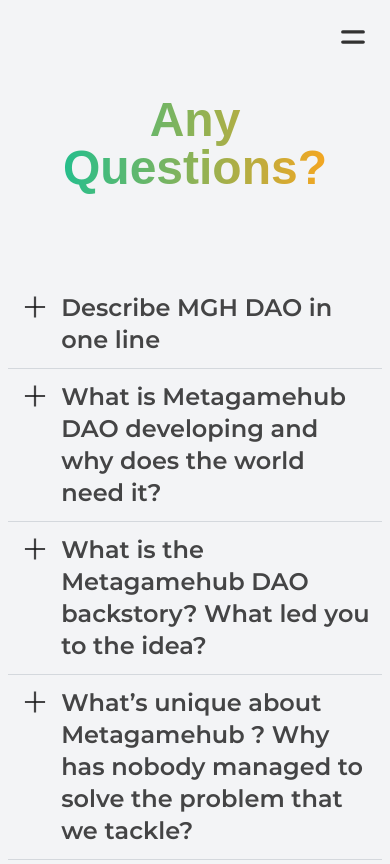
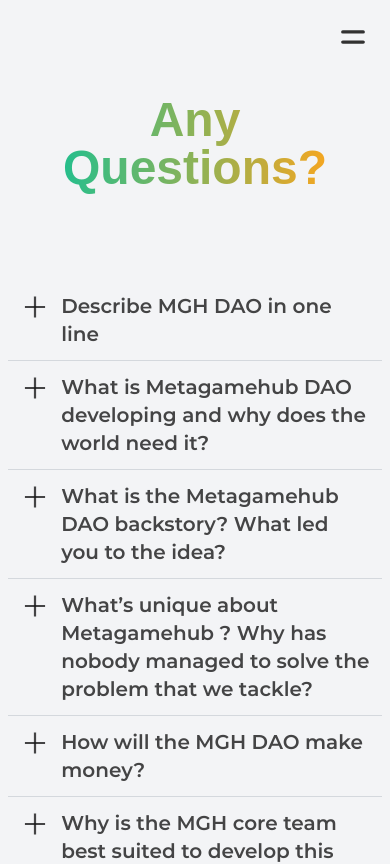
Before and after one commit to thehubdao/HUB-Website, a Next.js app: page /faq in a window 390 px wide. Shown: the top 864 px of the page. Built offline with nearby package versions, Linux system fonts and the light colour scheme; a web font is replaced by a local one.

Commit message:
minor design fixes

```diff
--- a/components/Question.tsx
+++ b/components/Question.tsx
@@ -12,7 +12,7 @@
 
                 <AiOutlineMinus className=" text-black text-opacity-80 text-3xl hidden peer-checked:block max-w-min peer-checked:mb-3" />
 
-                <p className="text-black opacity-80 font-medium text-2xl peer-checked:mb-3 ml-3 col-span-11 select-none">{question}</p>
+                <p className="text-black opacity-80 font-medium text-xl sm:text-2xl peer-checked:mb-3 ml-3 col-span-11 select-none">{question}</p>
 
                 <div className="hidden peer-checked:block text-black text-opacity-50 col-span-full whitespace-pre-wrap">
                     {answer}
--- a/pages/faq.tsx
+++ b/pages/faq.tsx
@@ -24,7 +24,7 @@
         <div className="flex flex-col items-center text-black opacity-90 p-2 sm:p-10 w-full 2xl:max-w-screen-2xl">
           <h1 className="text-5xl md:text-7xl py-2 font-bold text-transparent bg-clip-text bg-gradient-to-r z-10 from-green-500 to-yellow-500 text-center m-20">Any Questions?</h1>
 
-          <div className="flex flex-col divide-y divide-gray-300 w-full lg:w-3/5 items-center min-h-screen">
+          <div className="flex flex-col divide-y divide-gray-300 w-full lg:w-3/5 items-center min-h-screen pb-10">
 
             {faqJson.map((element, key) => {
               return (
```
